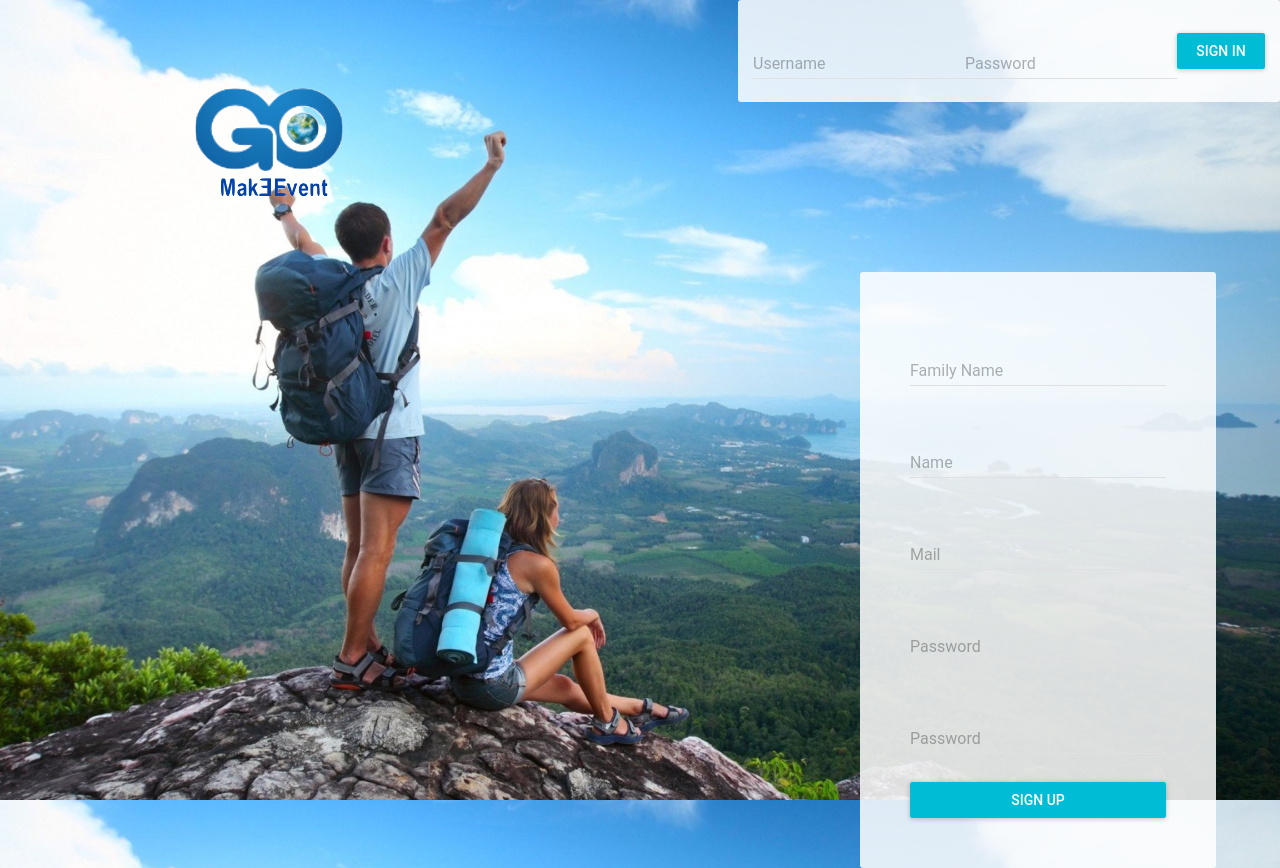
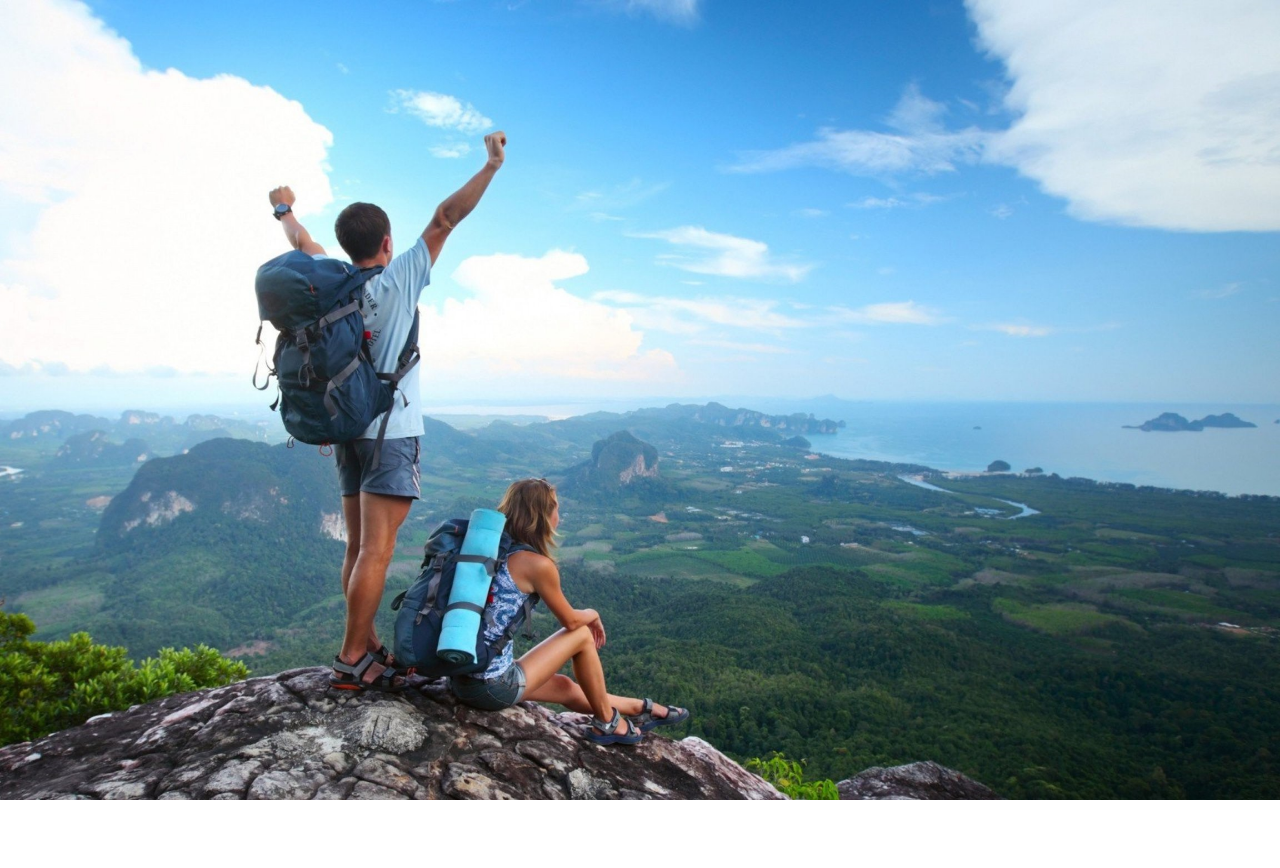
Before and after one commit to EasyTeamProject/Front-Web-React-Test, a React (Create React App) app: page / in a window 1280 px wide. After the commit the page ends 800 px from the top, so only its background shows below. Built offline with nearby package versions, Linux system fonts and the light colour scheme.

Commit message:
started implementing react-router-dom

```diff
--- a/package.json
+++ b/package.json
@@ -7,6 +7,7 @@
     "material-ui": "^0.20.2",
     "react": "^16.8.6",
     "react-dom": "^16.8.6",
+    "react-router-dom": "^5.0.1",
     "react-scripts": "2.1.8"
   },
   "scripts": {
--- a/src/App.js
+++ b/src/App.js
@@ -1,23 +1,18 @@
 import React, { Component } from 'react';
 import './css/app.css';
+import {BrowserRouter as Router, Route} from 'react-router-dom';
 import Login from './components/Login';
 import SignUp from './components/SignUp';
 
 class App extends Component {
   render() {
-    return (
-      <div className="app">
-        <div className="login">
-          <img className="logo" src={require('./img/logo.png')} alt="MakeEvent logo"/>
-          <Login/>
-        </div>
-        <div className="signUp">
-          <SignUp/>
-        </div>
-      </div>
-
-    );
-  }
+    return(
+    <Router>
+        <Route path = "/login" component = {Login}/>
+        <Route path = "/sign-up" component = {SignUp}/>
+    </Router>
+    )
+}
 }
 
 export default App;
--- a/src/components/Login.js
+++ b/src/components/Login.js
@@ -3,11 +3,13 @@ import React, { Component } from 'react';
 import MuiThemeProvider from 'material-ui/styles/MuiThemeProvider';
 import TextField from 'material-ui/TextField';
 import RaisedButton from 'material-ui/RaisedButton';
+import {Redirect} from 'react-router-dom';
 
 export class Login extends Component {
     state = {
         usernameSignIn : '',
         passwordSignIn : '',
+        redirect: false
     }
 
 
@@ -16,6 +18,7 @@ export class Login extends Component {
     signInButtonHandler = () => {
         var infos = JSON.stringify(this.state);
         console.log(infos);
+        this.setState({redirect: true})
     }
 
     //Handle fields change
@@ -27,6 +30,10 @@ export class Login extends Component {
         // const { state } = this.state;
         const { usernameSignIn, passwordSignIn } = this.state;
         const values = { usernameSignIn, passwordSignIn };
+
+        if(this.state.redirect){
+            return <Redirect to="/sign-up"/>;
+        }
 
         return (
             <MuiThemeProvider>
@@ -47,6 +54,7 @@ export class Login extends Component {
                             defaultValue={values.passwordSignIn}
                         />
                         <br/>
+
                         <RaisedButton
                             className="loginButton"
                             label="Sign In"
--- a/src/index.js
+++ b/src/index.js
@@ -1,8 +1,8 @@
 import React from 'react';
 import ReactDOM from 'react-dom';
 import './index.css';
+import * as serviceWorker from './serviceWorker';
 import App from './App';
-import * as serviceWorker from './serviceWorker';
 
 ReactDOM.render(<App />, document.getElementById('root'));
 
```
Also changed, not shown: src/LoginPage.js (added, +24 -0 lines), 1 other file (tests, documents, lock files or other folders).
